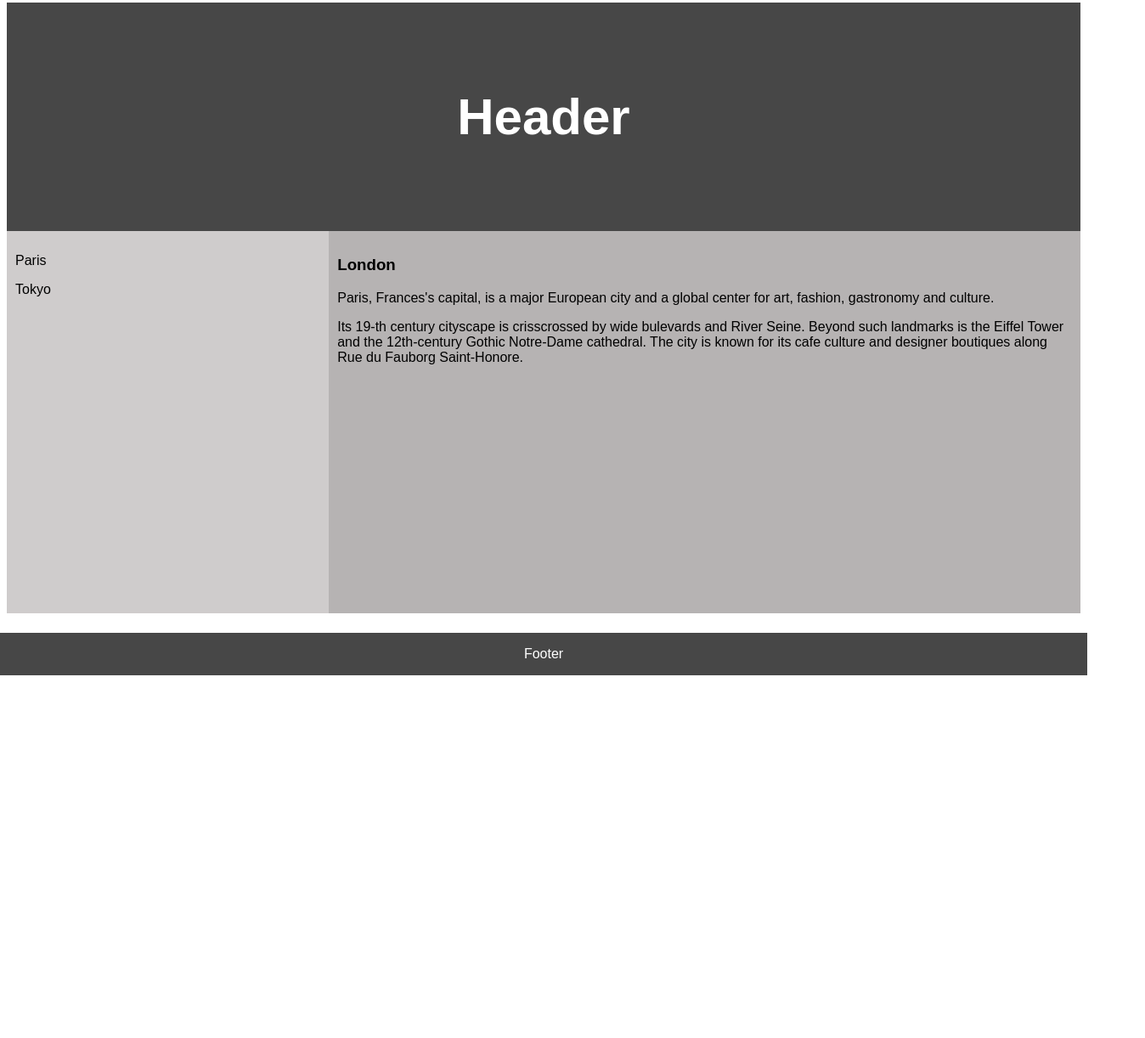
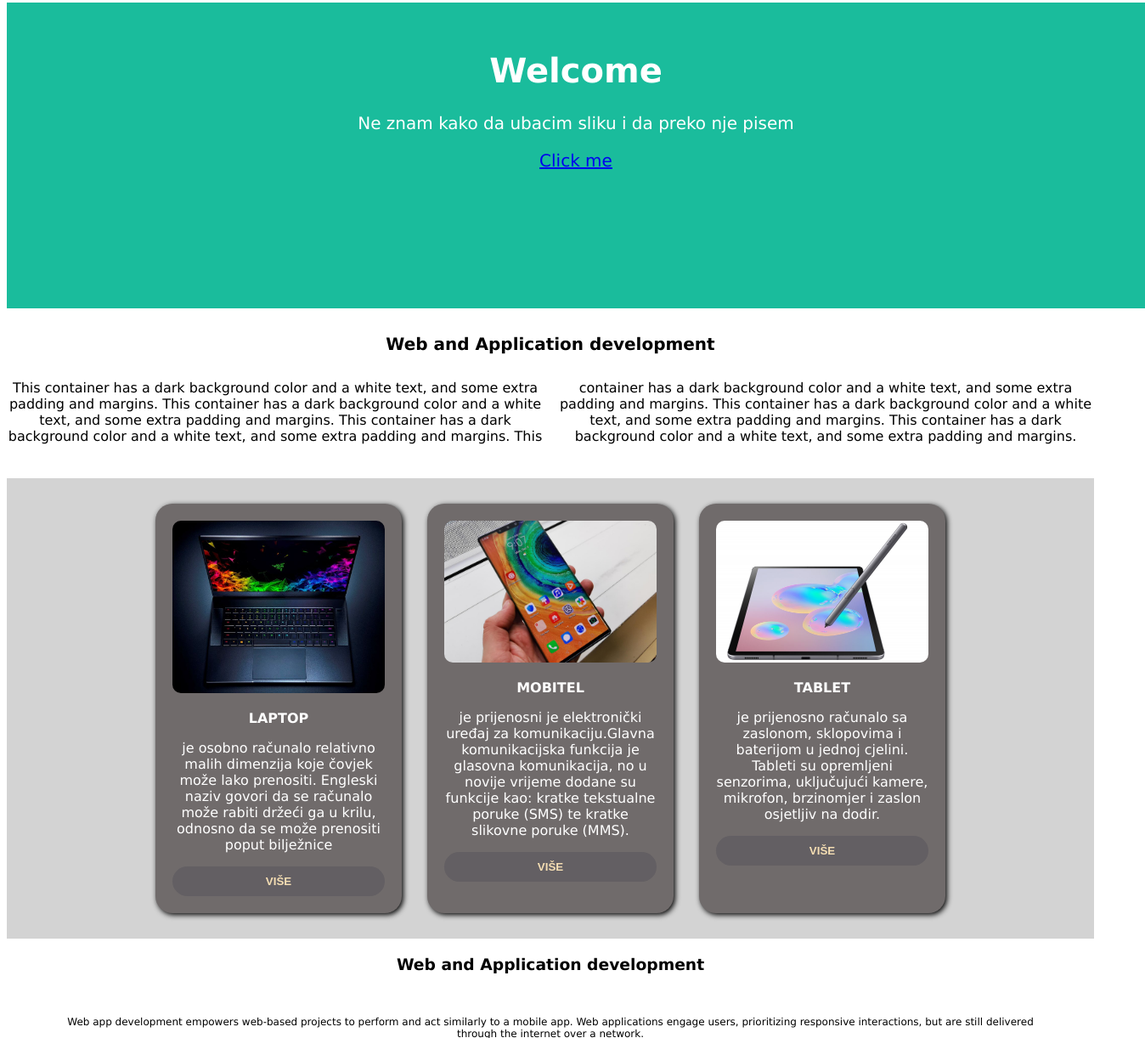
Before and after one commit to Al3N92/nov-example, a plain HTML site: page index.html in a window 1280 px wide. Shown: the part 5-1227 px from the top of the page at 85% size, 1348 px wide, since content can reach past the window. Before the commit the page ends 800 px from the top, so only its background shows below. Drawn offline with Linux system fonts and the light colour scheme.

Commit message:
Add files via upload

```diff
--- a/index.html
+++ b/index.html
@@ -1,80 +1,74 @@
 <!DOCTYPE html>
 <html lang="en">
-  <head>
-    <title>Homework</title>
+<head>
+<link rel="stylesheet" href="style.css">
+<title>Page Title</title>
+<meta charset="UTF-8">
+<meta name="viewport" content="width=device-width, initial-scale=1">
 
-    <style>
-        *{box-sizing: border-box;}
-      body {
-        font-family: Arial, Helvetica, sans-serif;
-      }
-      .column1{
-          float:left;
-          width:30%;
-          padding:10px;
-          height: 450px;
-        }
-      .column2{
-          float:right;
-          width:70%;
-          padding:10px;
-          height: 450px;
-        }
-      .row:after{
-
-          display: table;
-          clear: both;
-        }
-
-      .header {
-        padding: 60px;
-        text-align: center;
-        background: rgb(71, 71, 71);
-        color: white;
-        font-size: 30px;
-         }
-
-
-
-      .footer {
-        position: fixed;
-        left: 0;
-        bottom: 0;
-        width: 100%;
-        background-color: rgb(71, 71, 71);
-        color: white;
-        text-align: center;
-         }
-    </style>
-  </head>
-  <body>
-
-    <div class="header">
-    <h1>Header</h1>
+<body>
+<div class="header">
+  <h1>Welcome</h1>
+  <p>Ne znam kako da ubacim sliku i da preko nje pisem</p>
+  <a href="btn">Click me</a>
     </div>
-
-    <div class="row">
-    <div class="column1" style="background-color: rgb(207, 204, 204);">
-    <p>Paris</p>
-    <p>Tokyo</p>
+</div>
+<div class="box1">
+    <h3>Web and Application development</h3>
+    <p> This container has a dark background color and a white text, and some extra padding and margins.
+        This container has a dark background color and a white text, and some extra padding and margins.
+        This container has a dark background color and a white text, and some extra padding and margins.
+        This container has a dark background color and a white text, and some extra padding and margins.
+        This container has a dark background color and a white text, and some extra padding and margins.
+        This container has a dark background color and a white text, and some extra padding and margins.
+    </p>
+  </div>
+  <div class="container">
+    <main class="grid">
+    <article>
+            <img src="slike za projekat\laptop.jpg" alt="">
+            <div class="text">
+                <h3>Laptop</h3>
+                <p>je osobno računalo relativno malih dimenzija koje čovjek može lako prenositi. Engleski naziv govori da se računalo može rabiti držeći ga u krilu, odnosno da se može prenositi poput bilježnice</p>
+            <button>više</button>
     </div>
-
-    <div class="column2" style="background-color: rgb(182, 179, 179);">
-    <h3>London</h3>
-        <p>Paris, Frances's capital, is a major European city and a global center for art, fashion, gastronomy and culture.</p>
-        <p> Its 19-th century cityscape is crisscrossed by wide bulevards and River Seine.
-            Beyond such landmarks is the Eiffel Tower and the 12th-century Gothic Notre-Dame cathedral.
-            The city is known for its cafe culture and designer boutiques along Rue du Fauborg Saint-Honore.</p>
+    </article>
+    <article>
+            <img src="slike za projekat\mobitel.jpg" alt="">
+            <div class="text">
+                <h3>Mobitel</h3>
+                <p>je prijenosni je elektronički uređaj za komunikaciju.Glavna komunikacijska funkcija je glasovna komunikacija, no u novije vrijeme dodane su funkcije kao: kratke tekstualne poruke (SMS) te kratke slikovne poruke (MMS).</p>
+            <button>Više</button>
     </div>
+    </article>
+            <article>
+            <img src="slike za projekat\tablet.jpg" alt="">
+            <div class="text">
+                <h3>Tablet</h3>
+                <p>je prijenosno računalo sa zaslonom, sklopovima i baterijom u jednoj cjelini. Tableti su opremljeni senzorima, uključujući kamere, mikrofon, brzinomjer i zaslon osjetljiv na dodir.</p>
+            <button>Više</button>
     </div>
-
-
+    </article>
+    </main>
     </div>
+         <div class="box2">
+          <h3>Web and Application development</h3>
+          <p>Web app development empowers web-based projects to perform and act similarly to a mobile app. Web applications engage users, prioritizing responsive interactions, but are still delivered through the internet over a network. </p>
+          </div>
+          <div class="row">
+          <div class="column1" >
+          <h2>Contact</h2>
+          <p>Kontaktirati me možete preko E-Maila ili putem telefona..ili nikako poy :P
+          </p>
+          </div>
+          <div class="column2" >
+          <h2>About me</h2>
+          <p>Imam jos dosta da ucim oko HTML-a i CSS-a...srecom pa je interesantno :)</p>
+        </div>
+      </div>
+<div class="footer">
+    <p class="left">copyright</p>
+    <p class="right">Designed by Alen</p>
     </div>
-    <div class="footer">
-    <p>Footer</p>
-    </div>
-
-  </body>
-
+</body>
 </html>
--- /dev/null
+++ b/style.css
@@ -0,0 +1,152 @@
+body {
+  font-family: Verdana, Geneva, Tahoma, sans-serif;
+  background: white;
+  text-align: center;
+  width: 100%;
+}
+.header {
+  padding: 30px;
+  text-align: center;
+  background: #1abc9c;
+  color: white;
+  font-size: 20px;
+  width: 100%;
+  height: 300px;
+  flex-wrap: wrap;
+}
+.header p {
+  color: white;
+}
+.button {
+  font-size: 15px;
+  display: block;
+  background-color: red;
+  box-sizing: border-box;
+  cursor: pointer;
+}
+.footer {
+  background-color: black;
+  padding: 0.5em;
+  font-size: 0.8em;
+  color: white;
+  overflow: hidden;
+}
+p.left {
+  float: left;
+  width: 50%;
+  height: 30px;
+}
+p.right {
+  float: right;
+  width: 50%;
+  height: 30px;
+}
+.text button {
+  background: rgb(99, 95, 99);
+  border-radius: 20px;
+  border: none;
+  color: wheat;
+  padding: 10px;
+  width: 100%;
+  font-weight: 600;
+  text-transform: uppercase;
+  cursor: pointer;
+}
+.grid {
+  width: 100%;
+  display: grid;
+  grid-template-columns: repeat(3, 1fr);
+  column-gap: 30px;
+  display: flex;
+  justify-content: center;
+  background-color: lightgrey;
+  margin-top: 20px;
+  margin-bottom: 20px;
+  flex-wrap: wrap;
+}
+.grid > article {
+  background: rgb(112, 107, 107);
+  border: none;
+  box-shadow: 2px 2px 6px 0px black;
+  border-radius: 20px;
+  text-align: center;
+  width: 250px;
+  transition: transform 0.3s;
+  padding: 20px;
+  margin-top: 30px;
+  margin-bottom: 30px;
+  color: white;
+}
+.grid > article:hover {
+  transform: translate(5px);
+  box-shadow: 2px 2px 6px 0px black;
+}
+.grid > article img {
+  width: 100%;
+  border-top-left-radius: 10px;
+  border-top-right-radius: 10px;
+  border-bottom-left-radius: 10px;
+  border-bottom-right-radius: 10px;
+}
+.text h3 {
+  text-transform: uppercase;
+  font-size: 16px;
+}
+.row {
+  display: flex;
+}
+.column1 {
+  flex: 50%;
+  float: left;
+  padding: 10px;
+  height: 200px;
+  background-color: rgb(5, 75, 99);
+  text-align: center;
+}
+.column2 {
+  flex: 50%;
+  float: right;
+  padding: 10px;
+  height: 200px;
+  background-color: darkgray;
+  text-align: center;
+}
+.box1 h3 {
+  font-size: 20px;
+}
+.box1 {
+  display: column;
+  width: 100%;
+  height: 150px;
+  grid-template-columns: 1fr 1fr;
+  text-align: center;
+  flex-wrap: wrap;
+  margin-top: 30px;
+}
+.box1 h3 {
+  text-align: center;
+  display: column;
+}
+.box1 p {
+  text-align: center;
+  column-count: 2;
+  font-size: 16px;
+  text-align: center;
+  margin-top: 30px;
+  margin-bottom: 20px;
+  flex-wrap: wrap;
+}
+.box2 {
+  width: 100%;
+  height: 180px;
+  text-align: center;
+  flex-wrap: wrap;
+}
+.box2 p {
+  text-align: center;
+  font-size: 12px;
+  flex-wrap: wrap;
+  margin-top: 50px;
+  margin-left: 70px;
+  margin-right: 70px;
+}
```
Also changed, not shown: slike za projekat/laptop.jpg (added), slike za projekat/mobitel.jpg (added), slike za projekat/tablet.jpg (added), slike za projekat/tech.jpg (added).
